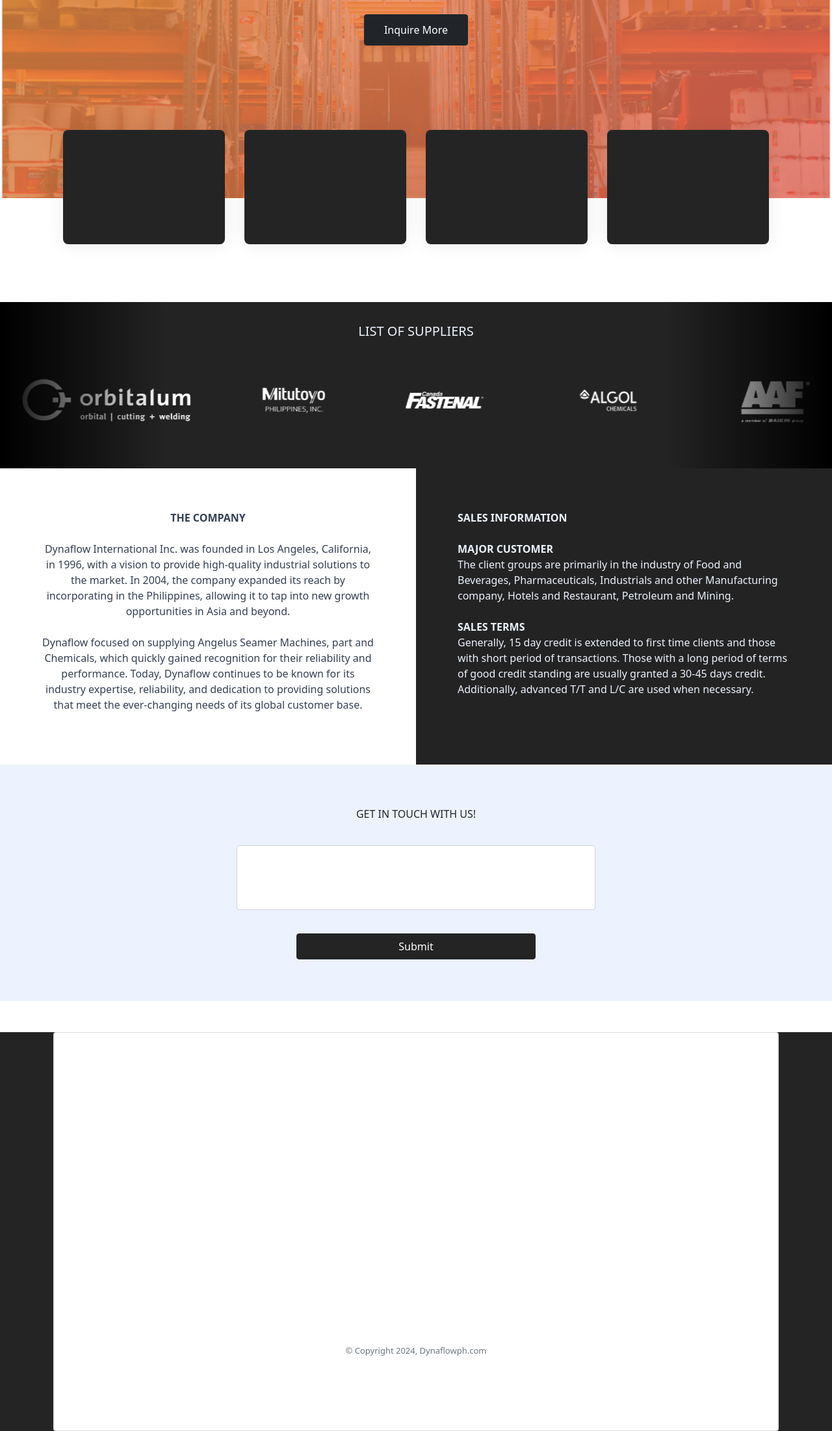
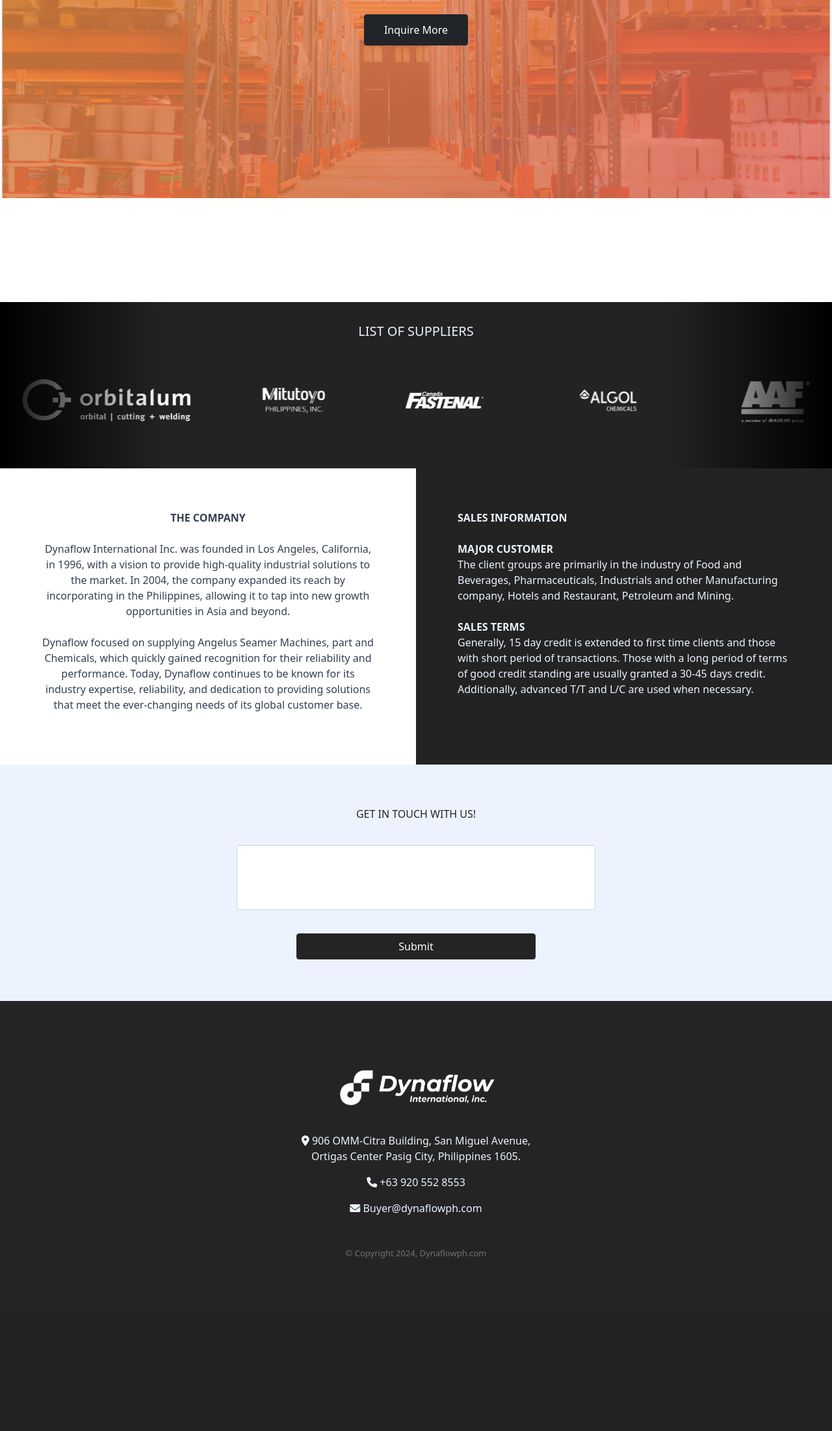
Before and after one commit to Dynaflow-git/Dynaflow-Website, a PHP site: page / in a window 1280 px wide. Shown: the part 335-2538 px from the top of the page at 65% size. After the commit the page ends 2272 px from the top, so only its background shows below. Run offline with PHP 8.4, Linux system fonts and the light colour scheme.

Commit message:
initial commit

```diff
--- a/index.html
+++ b/index.html
@@ -62,7 +62,7 @@
             <button type="button" class="btn btn-dark Inquire">Inquire More</button>
         </div>
         <!-- icon boxes -->
-        <div class="icon-boxes position-relative">
+        <!-- <div class="icon-boxes position-relative">
             <div class="container position-relative">
                 <div class="rower gy-4 mt-5">
                     <div class="col-xl-3 col-md-6">
@@ -87,7 +87,7 @@
                     </div>
                 </div>
             </div>
-        </div>
+        </div> -->
 
     </div>
 
@@ -151,7 +151,8 @@
             </div>
             <div class="col g-0" id="col2">
                 <p class="fw-light"><span style="font-weight: bold;">SALES INFORMATION</span><br><br>
-                    <span style="font-weight: bold;">MAJOR CUSTOMER</span><br>
+                    <span style="font-weight: bold;"><i class="fas fa-chart-simple" style="color: white;"></i>MAJOR
+                        CUSTOMER</span><br>
                     The client groups are primarily in the industry of Food and Beverages,
                     Pharmaceuticals, Industrials and other Manufacturing company, Hotels
                     and Restaurant, Petroleum and Mining.
@@ -166,7 +167,7 @@
         </div>
     </div>
 
-    <!-- Footer -->
+
 
     <div class="touchmenot">
         <p class="fw-fold">
@@ -184,13 +185,39 @@
             <button type="button" class="btn btn-dark">Submit</button>
         </div>
     </div>
+    <!-- Footer -->
+    <footer>
+        <div class="container">
 
-    <footer>
-        <div class="container mt-5">
-            <div class="card text-center">
+           <div class="footer-logo">
+            <img src="./image/white signature.png" alt="">
+           </div>
+
+
+            <p class="footer-text">
+                <i class="fas fa-map-marker-alt"></i> 906 OMM-Citra Building, San Miguel Avenue, <br>
+                        Ortigas Center Pasig City, Philippines 1605.
+            </p>
+            <p class="footer-text">
+                <i class="fas fa-phone"></i> +63 920 552 8553
+            </p>
+            <p class="footer-text">
+                <i class="fas fa-envelope"></i> Buyer@dynaflowph.com
+            </p>
+
+            <p class="text-muted mt-5">
+                © Copyright 2024, Dynaflowph.com
+            </p>
+
+
+
+
+
+
+            <!-- <div class="card text-center">
                 <img class="footer-logo" src="./image/white signature.png" alt="">
                 <div class="card-body">
-                    <!-- <h5 class="card-title"><span class="orange">Dynaflow</span> Internation Inc.</h5> -->
+
                     <p class="card-text">
                         <i class="fas fa-map-marker-alt"></i> 906 OMM-Citra Building, San Miguel Avenue, <br>
                         Ortigas Center Pasig City, Philippines 1605.
@@ -201,12 +228,12 @@
                     <p class="card-text">
                         <i class="fas fa-envelope"></i> Buyer@dynaflowph.com
                     </p>
-                    <!-- <a href="#" class="btn btn-primary">Go somewhere</a> -->
+
                 </div>
                 <div class="text-muted">
                     © Copyright 2024, Dynaflowph.com
                 </div>
-            </div>
+            </div> -->
 
         </div>
     </footer>
--- a/style.css/content.css
+++ b/style.css/content.css
@@ -212,27 +212,7 @@ text-shadow: 2px 2px 2px #494949;
 margin-top: 5%;
 }
 
-/* footer */
-footer {
-max-width: 100%;
-height: auto;
-justify-content: center;
-align-items: center;
-margin:0 auto;
-background-color: #242424;
-text-align: center;
-padding: 0;
-}
-
-.container{
-max-width: 100%;
-height: auto;
-justify-content: center;
-align-items: center;
-margin: 0 auto ;
-text-align: center;
-}
-
+/* touchmenot */
 .touchmenot{
 justify-content: center;
 align-items: center;
@@ -262,37 +242,44 @@ background-color: #242424;
 width: 50%;
 }
 
-.footer-logo{
-width: 15rem;
+/* footer */
+footer {
+max-width: 100%;
+max-height: 100vh;
+justify-content: center;
+align-items: center;
+margin:0 auto;
+background-color: #242424;
+text-align: center;
+padding: 0;
 }
 
-
-
-.card{
-color: #ffff;
-padding: 10%;
-height: auto;
+.container{
+max-width: 100%;
+height: 60vh;
+justify-content: center;
+align-items: center;
+margin: 0 auto ;
+text-align: center;
+background-color: #242424;
+padding: 5%;
 }
 
-.card-body{
-margin: 0 auto;
-padding: 0;
-height: auto;
-text-align: center;
+.footer-text{
+color: #ecf3fe;
 }
 
-.orange{
-color: #fc5e09;
-}
-
-.card-title{
-font-size: 20px;
+.footer-logo{
+height: auto;
+width: 25%;
+justify-items: center;
+align-items: center;
+margin: 0 auto;
 }
 
 .text-muted {
 color: rgb(90, 90, 90);
 font-size: small;
-margin-top: 10%;
 }
 
 /* button up scroll */
```
Lines whose indentation alone changed are shown as unchanged.
